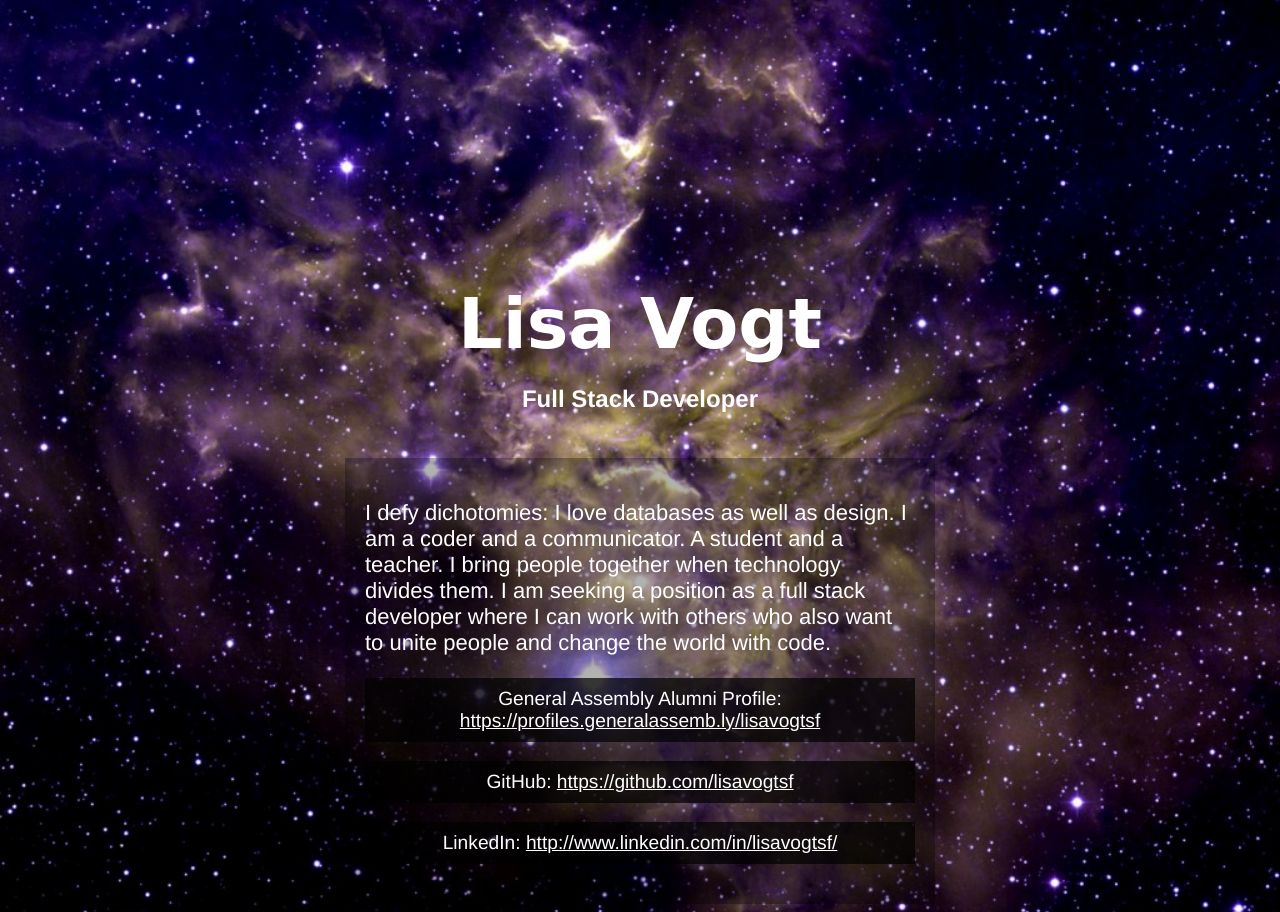
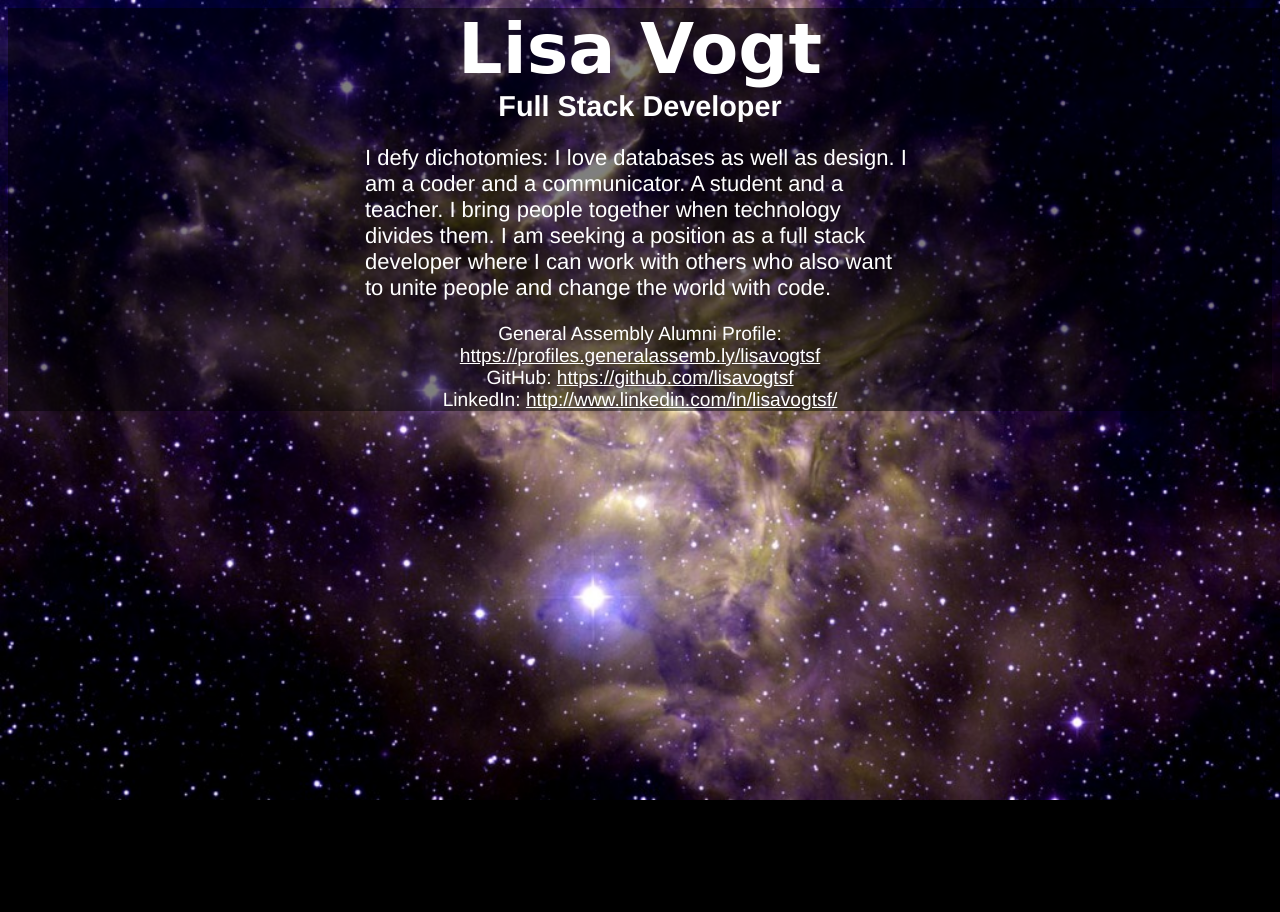
Before and after one commit to lisavogtsf/aboutme, a plain HTML site: page index.html in a window 1280 px wide. After the commit the page ends 800 px from the top, so only its background shows below. Drawn offline with Linux system fonts and the light colour scheme; a web font is replaced by a local one.

Commit message:
removes lots of ul's and styling

```diff
--- a/assets/style.css
+++ b/assets/style.css
@@ -4,16 +4,20 @@ html {
   -moz-background-size: cover;
   -o-background-size: cover;
   background-size: cover;
+  background-color: black;
+}
+body {
+	text-align: center;
+	color: white;
+	font-family: helvetica;
+	background: rgba(0, 0, 0, 0.5);
+}
+article {
+	max-width: 550px;
+	margin: 0 auto;
+	font-size: 1.2em;
 }
 
-header {
-	font-family: helvetica;
-	text-align: center;
-
-		background-size: cover;
-		color: white;
-	height: 350px;
-}
 a {
 	color: white;
 }
@@ -21,11 +25,10 @@ h1 {
 	font-size: 70px;
 	font-family: 'Iceland', cursive;
 	color: white;
-	border-radius: 50px;
 	margin: 0 auto;
 }
 h2 {
-	text-align: center;
+	margin: 0 auto;
 	color: #FFFFFF;
 }
 h3 {
@@ -33,14 +36,10 @@ h3 {
 	color: #000000;
 	margin-bottom: 0;
 }
-table, th, td {
-	border: 1px dotted #A36060;
-	background-color: #4C1A1A;
-
-}
 
 ul {
 	padding: 10px;
+	border-radius: 20;
 	background: rgba(0, 0, 0, 0.7);
 }
 li {
@@ -53,18 +52,7 @@ p {
 	font-size: 22px;
 	text-align: left;
 }
-body {
-	text-align: center;
-	color: white;
-	font-family: helvetica;
-}
-article {
-	max-width: 550px;
-	padding: 20px;
-	margin: 0 auto;
-	background: rgba(0, 0, 0, 0.3);
-	font-size: 1.2em;
-}
+
 small {
 	text-align: center;
 	font-size: 18px;
@@ -78,9 +66,6 @@ small {
 }
 .second-spacer {
 	height: 100px;
-}
-ul.links {
-
 }
 input[type="button"] {
      border: 5px;
--- a/index.html
+++ b/index.html
@@ -12,18 +12,15 @@
   	<link rel="shortcut icon" href="http://www.lisavogtsf.com/favicon.ico">
 </head>
 <body>
-	<header>
-		<div class="header-spacer "></div>
+	<article>
 		<h1>Lisa Vogt</h1>
 		<h2>Full Stack Developer</h2>
-	</header>
-	<div class="second-spacer"></div>
-	<article>
+
 		<p>I defy dichotomies: I love databases as well as design. I am a coder and a communicator. A student and a teacher. I bring people together when technology divides them. I am seeking a position as a full stack developer where I can work with others who also want to unite people and change the world with code.</p>
 
-		<ul class="links">General Assembly Alumni Profile: <a href="https://profiles.generalassemb.ly/lisavogtsf">https://profiles.generalassemb.ly/lisavogtsf</a></ul>
-		<ul class="links">GitHub: <a href="https://github.com/lisavogtsf">https://github.com/lisavogtsf</a></ul>
-		<ul class="links">LinkedIn: <a href="http://www.linkedin.com/in/lisavogtsf/">http://www.linkedin.com/in/lisavogtsf/</a></ul>
+		General Assembly Alumni Profile: <a href="https://profiles.generalassemb.ly/lisavogtsf">https://profiles.generalassemb.ly/lisavogtsf</a><br>
+		GitHub: <a href="https://github.com/lisavogtsf">https://github.com/lisavogtsf</a><br>
+		LinkedIn: <a href="http://www.linkedin.com/in/lisavogtsf/">http://www.linkedin.com/in/lisavogtsf/</a><br>
 
 	</article>
 
```
